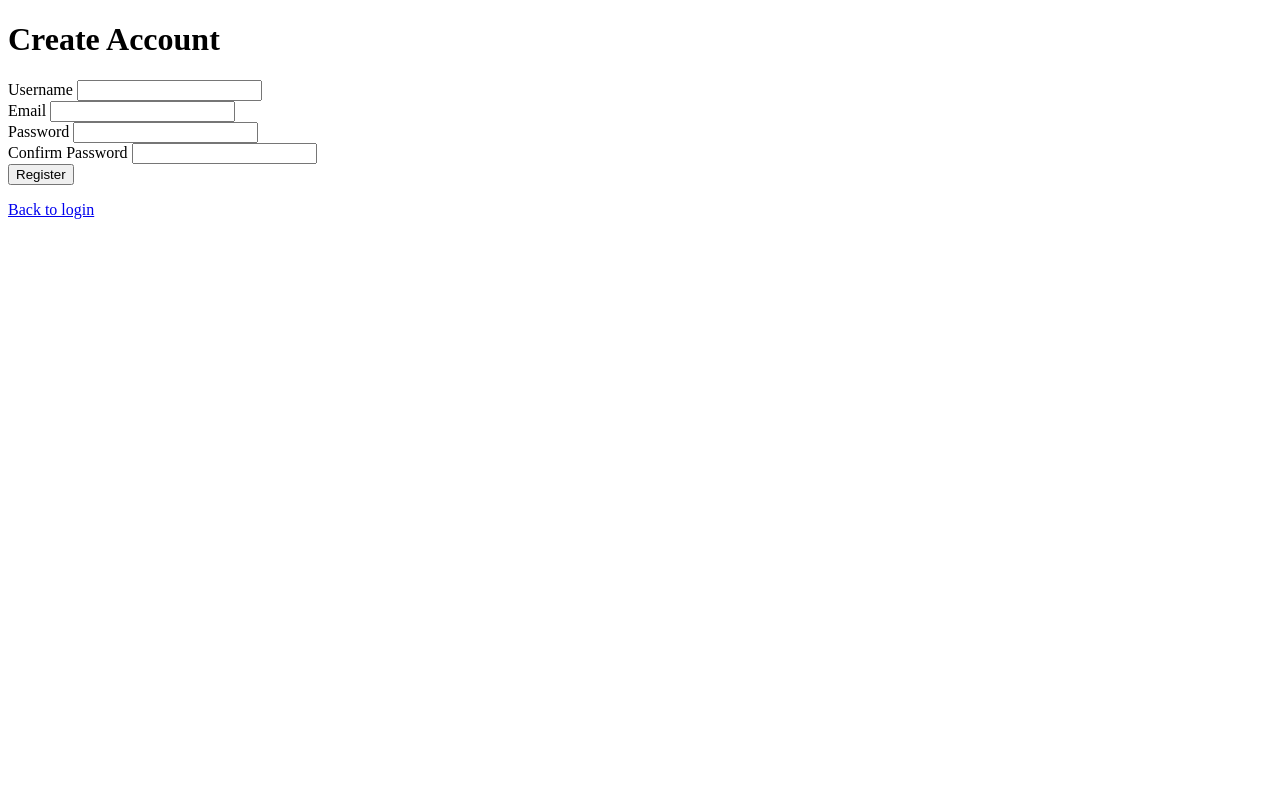
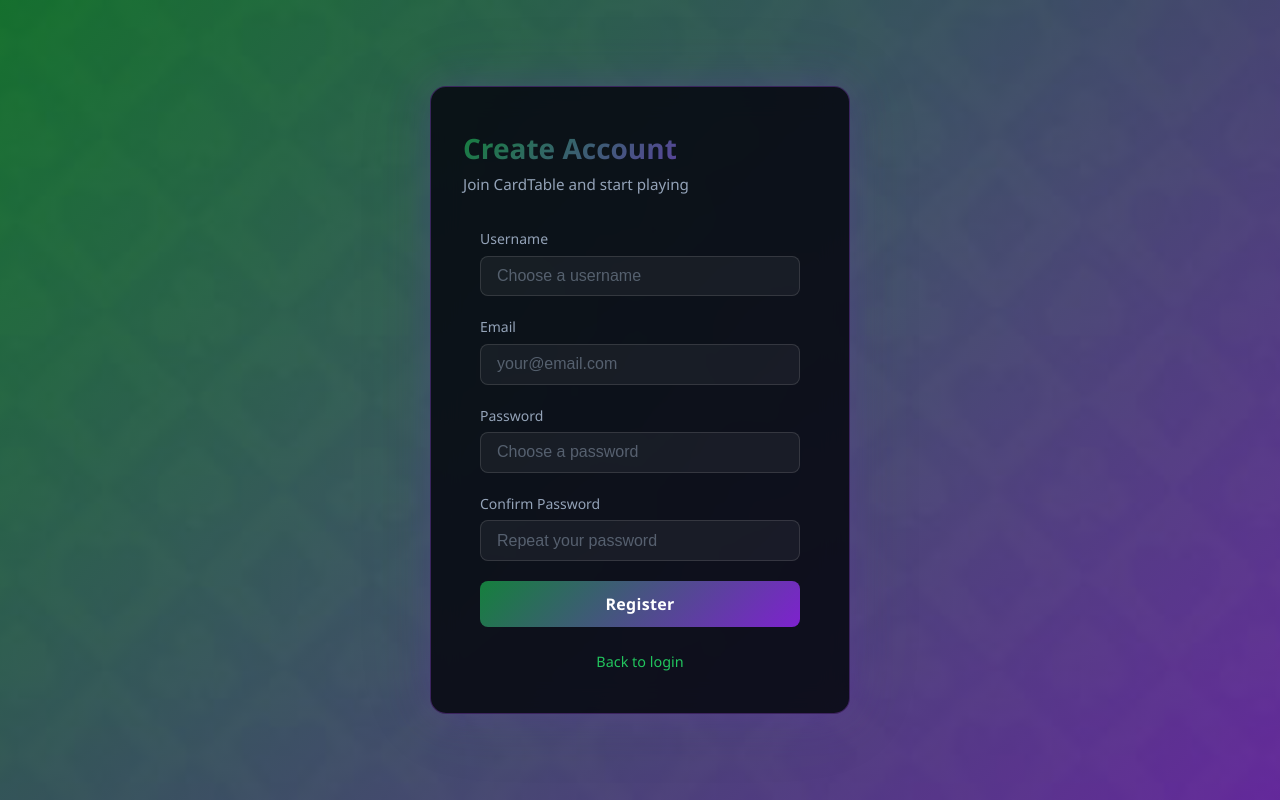
Before and after one commit to DrChrisHax/CardWebsite, a website: page public/pages/auth/register.html in a window 1280 px wide. Drawn offline with Linux system fonts and the light colour scheme.

Commit message:
Added color and design to auth pages

```diff
--- /dev/null
+++ b/public/css/auth.css
@@ -0,0 +1,119 @@
+.auth-page {
+  min-height: 100vh;
+  display: flex;
+  align-items: center;
+  justify-content: center;
+  padding: 2rem 1rem;
+  background-image: url('/img/PokerBackground_Pattern.jpg');
+  background-size: cover;
+  background-position: center;
+  position: relative;
+}
+
+.auth-page::before {
+  content: '';
+  position: absolute;
+  inset: 0;
+  background: linear-gradient(135deg, rgba(21, 128, 61, 0.75), rgba(126, 34, 206, 0.75));
+}
+
+.auth-card {
+  position: relative;
+  width: 100%;
+  max-width: 420px;
+  background: rgba(6, 8, 16, 0.88);
+  border: 1px solid rgba(168, 85, 247, 0.3);
+  border-radius: var(--radius-lg);
+  padding: 2.5rem 2rem;
+  backdrop-filter: blur(14px);
+  box-shadow:
+    0 0 40px rgba(126, 34, 206, 0.25),
+    0 0 80px rgba(21, 128, 61, 0.1);
+}
+
+.auth-card h1 {
+  font-size: 1.75rem;
+  margin-bottom: 0.25rem;
+  background: var(--gradient);
+  -webkit-background-clip: text;
+  -webkit-text-fill-color: transparent;
+  background-clip: text;
+}
+
+.auth-subtitle {
+  color: var(--text-muted);
+  font-size: 0.95rem;
+  margin-bottom: 2rem;
+}
+
+.form-group {
+  margin-bottom: 1.25rem;
+  display: flex;
+  flex-direction: column;
+  align-items: center;
+}
+
+.form-group label {
+  width: 100%;
+  max-width: 320px;
+  font-size: 0.875rem;
+  font-weight: 500;
+  margin-bottom: 0.4rem;
+  color: var(--text-muted);
+}
+
+.form-group input {
+  width: 100%;
+  max-width: 320px;
+  padding: 0.65rem 1rem;
+  background: rgba(255, 255, 255, 0.05);
+  border: 1px solid rgba(255, 255, 255, 0.12);
+  border-radius: var(--radius);
+  color: var(--text);
+  font-size: 1rem;
+  outline: none;
+  transition: border-color var(--transition), box-shadow var(--transition);
+}
+
+.form-group input:focus {
+  border-color: var(--green);
+  box-shadow: 0 0 0 3px rgba(34, 197, 94, 0.15);
+}
+
+.form-group input::placeholder {
+  color: rgba(148, 163, 184, 0.5);
+}
+
+.btn-primary {
+  display: block;
+  width: 100%;
+  max-width: 320px;
+  margin: 1.25rem auto 0;
+  padding: 0.75rem;
+  background: var(--gradient);
+  color: #fff;
+  border: none;
+  border-radius: var(--radius);
+  font-size: 1rem;
+  font-weight: 600;
+  letter-spacing: 0.02em;
+  transition: opacity var(--transition), transform 0.1s;
+}
+
+.btn-primary:hover {
+  opacity: 0.9;
+}
+
+.btn-primary:active {
+  transform: scale(0.99);
+}
+
+.auth-links {
+  margin-top: 1.5rem;
+  display: flex;
+  flex-direction: column;
+  align-items: center;
+  gap: 0.5rem;
+  font-size: 0.9rem;
+  color: var(--text-muted);
+}
--- /dev/null
+++ b/public/css/base.css
@@ -0,0 +1,53 @@
+*, *::before, *::after {
+  box-sizing: border-box;
+  margin: 0;
+  padding: 0;
+}
+
+:root {
+  --green: #22c55e;
+  --green-dark: #15803d;
+  --green-deeper: #14532d;
+  --purple: #a855f7;
+  --purple-dark: #7e22ce;
+  --purple-deeper: #581c87;
+  --blue: #3b82f6;
+  --red: #ef4444;
+  --gradient: linear-gradient(135deg, var(--green-dark), var(--purple-dark));
+  --bg: #09090f;
+  --surface: rgba(8, 10, 18, 0.9);
+  --border: rgba(255, 255, 255, 0.1);
+  --text: #f1f5f9;
+  --text-muted: #94a3b8;
+  --radius: 8px;
+  --radius-lg: 16px;
+  --transition: 0.2s ease;
+}
+
+html, body {
+  height: 100%;
+}
+
+body {
+  background: var(--bg);
+  color: var(--text);
+  font-family: 'Segoe UI', system-ui, -apple-system, sans-serif;
+  font-size: 16px;
+  line-height: 1.5;
+}
+
+a {
+  color: var(--green);
+  text-decoration: none;
+  transition: color var(--transition);
+}
+
+a:hover {
+  color: var(--purple);
+}
+
+button {
+  cursor: pointer;
+  font-family: inherit;
+  font-size: inherit;
+}
--- a/public/pages/auth/register.html
+++ b/public/pages/auth/register.html
@@ -4,30 +4,37 @@
   <meta charset="UTF-8">
   <meta name="viewport" content="width=device-width, initial-scale=1.0">
   <title>Register — CardTable</title>
+  <link rel="stylesheet" href="/css/base.css">
+  <link rel="stylesheet" href="/css/auth.css">
 </head>
 <body>
-  <main>
+  <main class="auth-page">
+    <div class="auth-card">
       <h1>Create Account</h1>
+      <p class="auth-subtitle">Join CardTable and start playing</p>
       <form action="#" method="post">
-      <div>
+        <div class="form-group">
           <label for="username">Username</label>
-        <input type="text" id="username" name="username" required>
+          <input type="text" id="username" name="username" placeholder="Choose a username" required>
         </div>
-      <div>
+        <div class="form-group">
           <label for="email">Email</label>
-        <input type="email" id="email" name="email" required>
+          <input type="email" id="email" name="email" placeholder="your@email.com" required>
         </div>
-      <div>
+        <div class="form-group">
           <label for="password">Password</label>
-        <input type="password" id="password" name="password" required>
+          <input type="password" id="password" name="password" placeholder="Choose a password" required>
         </div>
-      <div>
+        <div class="form-group">
           <label for="confirm-password">Confirm Password</label>
-        <input type="password" id="confirm-password" name="confirm-password" required>
+          <input type="password" id="confirm-password" name="confirm-password" placeholder="Repeat your password" required>
         </div>
-      <button type="submit">Register</button>
+        <button type="submit" class="btn-primary">Register</button>
       </form>
-    <p><a href="/login">Back to login</a></p>
+      <div class="auth-links">
+        <span><a href="/login">Back to login</a></span>
+      </div>
+    </div>
   </main>
 </body>
 </html>
```
Also changed, not shown: public/pages/auth/forgot-password-sent.html (+14 -5 lines), public/pages/auth/forgot-password.html (+16 -10 lines), public/pages/auth/login.html (+21 -14 lines), public/pages/auth/reset-password.html (+18 -13 lines), public/img/PokerBackground_Pattern.jpg (added), public/img/PokerBackground_Solid.jpg (added), 1 other file. Lines whose indentation alone changed are shown as unchanged.
